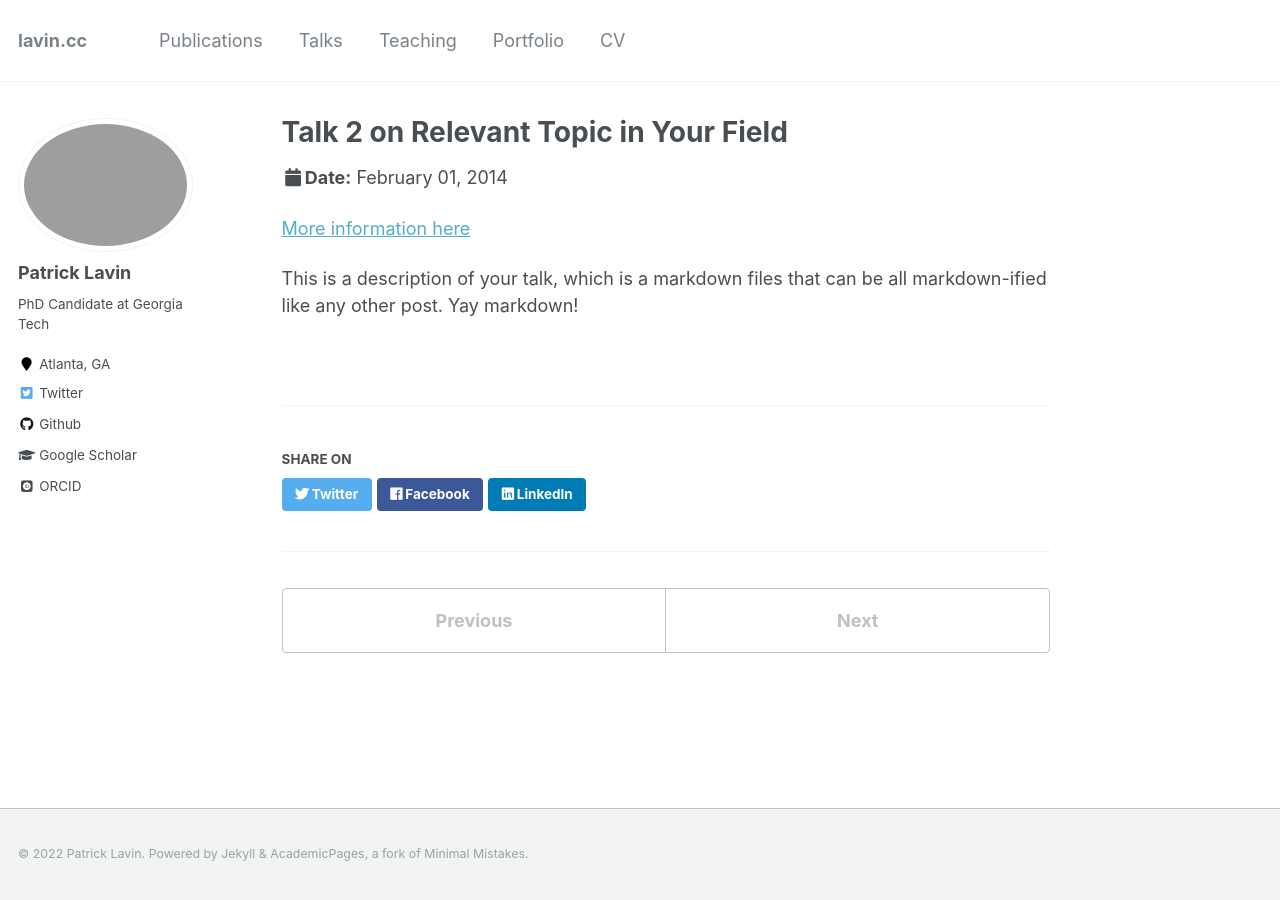
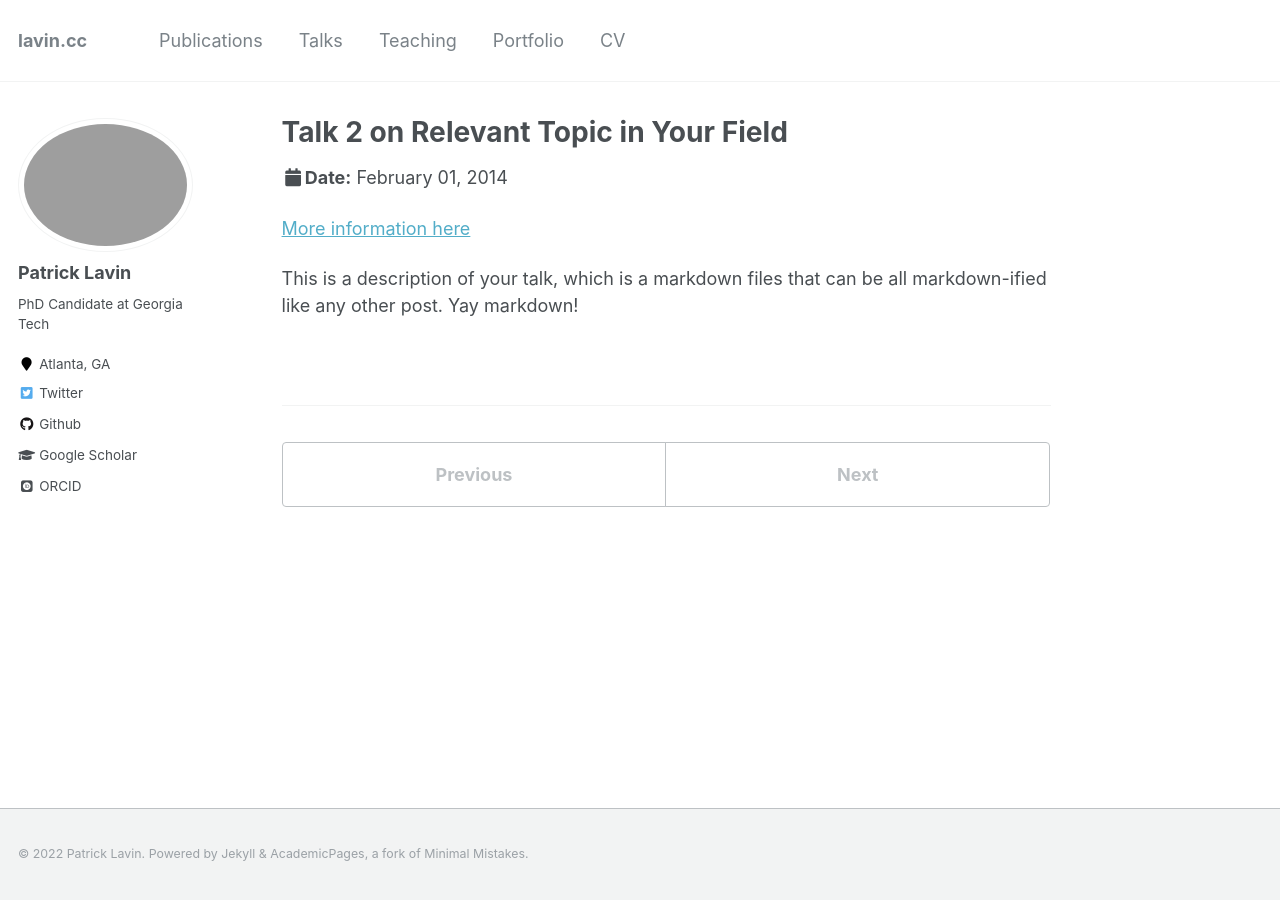
Before and after one commit to plavin/plavin.github.io, a Jekyll site: the page built from _talks/2014-02-01-talk-2.md, in a window 1280 px wide. Built offline with Jekyll 4.4.1, drawn with Linux system fonts in a browser that asks for light colours; some web fonts are replaced.

Commit message:
remove social links

```diff
--- a/_includes/social-share.html
+++ /dev/null
@@ -1,13 +0,0 @@
-{% include base_path %}
-
-<section class="page__share">
-  {% if site.data.ui-text[site.locale].share_on_label %}
-    <h4 class="page__share-title">{{ site.data.ui-text[site.locale].share_on_label | default: "Share on" }}</h4>
-  {% endif %}
-
-  <a href="https://twitter.com/intent/tweet?text={{ base_path }}{{ page.url }}" class="btn btn--twitter" title="{{ site.data.ui-text[site.locale].share_on_label | default: 'Share on' }} Twitter"><i class="fab fa-twitter" aria-hidden="true"></i><span> Twitter</span></a>
-
-  <a href="https://www.facebook.com/sharer/sharer.php?u={{ base_path }}{{ page.url }}" class="btn btn--facebook" title="{{ site.data.ui-text[site.locale].share_on_label | default: 'Share on' }} Facebook"><i class="fab fa-facebook" aria-hidden="true"></i><span> Facebook</span></a>
-
-  <a href="https://www.linkedin.com/shareArticle?mini=true&url={{ base_path }}{{ page.url }}" class="btn btn--linkedin" title="{{ site.data.ui-text[site.locale].share_on_label | default: 'Share on' }} LinkedIn"><i class="fab fa-linkedin" aria-hidden="true"></i><span> LinkedIn</span></a>
-</section>
--- a/_layouts/single.html
+++ b/_layouts/single.html
@@ -64,8 +64,6 @@
         {% include page__taxonomy.html %}
       </footer>
 
-      {% if page.share %}{% include social-share.html %}{% endif %}
-
       {% include post_pagination.html %}
     </div>
 
--- a/_layouts/talk.html
+++ b/_layouts/talk.html
@@ -52,7 +52,6 @@
         {% include page__taxonomy.html %}
       </footer>
 
-      {% if page.share %}{% include social-share.html %}{% endif %}
 
       {% include post_pagination.html %}
     </div>
```
